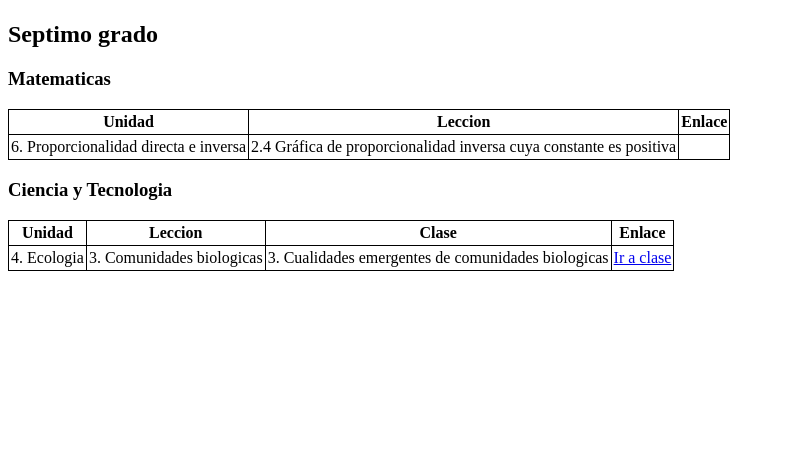
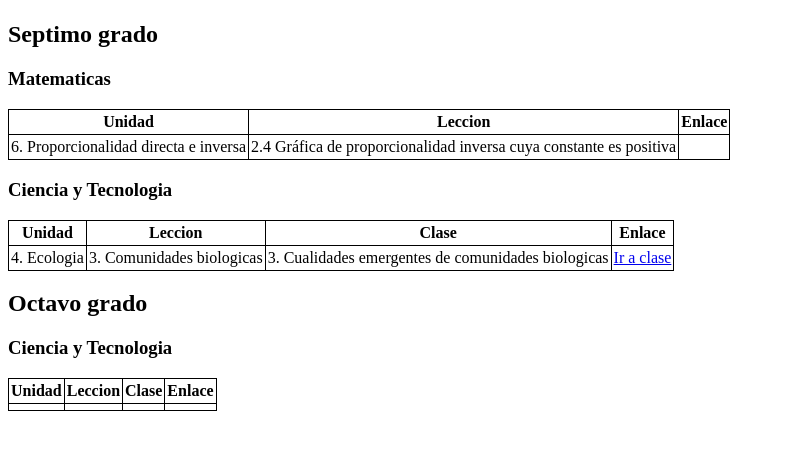
Before and after one commit to 1Oscar089/Mis-Clases, a plain HTML site: page index.html in a window 1280 px wide. Shown: the whole page, without its empty margins (0-785 px from the left). Drawn offline with Linux system fonts and the light colour scheme.

Commit message:
actualizacion

```diff
--- a/index.html
+++ b/index.html
@@ -36,5 +36,17 @@
         </tr>
     </table>
 
+
+    <h2>Octavo grado</h2>
+    <h3>Ciencia y Tecnologia</h3>
+    <table>
+        <tr>
+            <th>Unidad</th><th>Leccion</th><th>Clase</th><th>Enlace</th>
+        </tr>
+        <tr>
+            <td></td><td></td><td></td><td></td>
+        </tr>
+    </table>
+
 </body>
 </html>
```
Also changed, not shown: clases/7/7433.html (+0 -1 lines).
